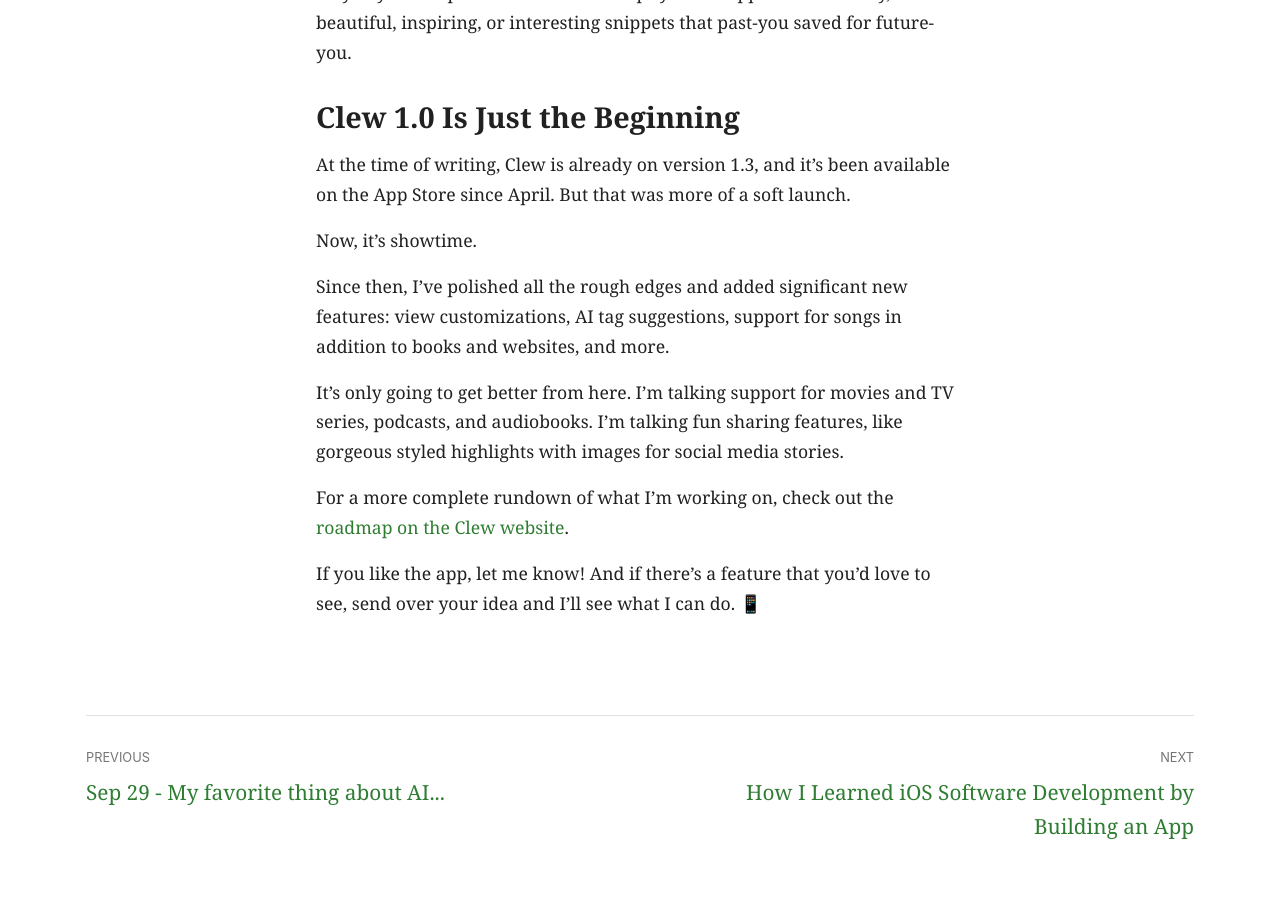
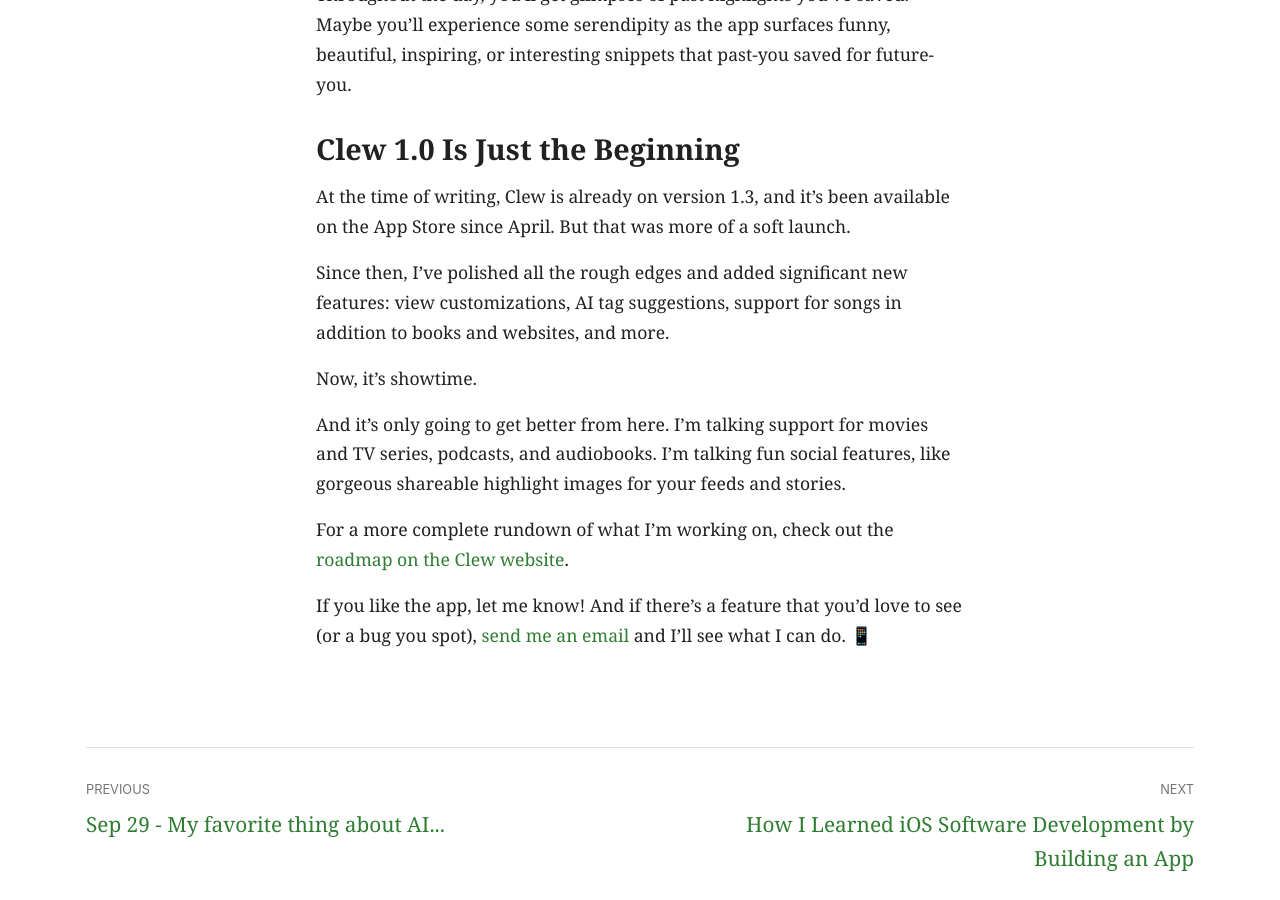
Before and after one commit to ttwardz/bum-notes-blog, a Jekyll site: the page built from _posts/2025-12-03-clew-i-built-an-iOS-app.md, in a window 1280 px wide and 900 px high, scrolled down 4561 px. Built offline with Jekyll 4.4.1, drawn with Linux system fonts in a browser that asks for light colours; some of the changed text lies outside the part shown.

Commit message:
updated clew blog post

```diff
--- a/_posts/2025-12-03-clew-i-built-an-iOS-app.md
+++ b/_posts/2025-12-03-clew-i-built-an-iOS-app.md
@@ -25,9 +25,16 @@ I wanted something that made it faster to save highlights, simpler to categorize
 
 So, I started learning iOS development and building what I was calling 'Breadcrumbs.' Pretty quickly, I realized that *this* was the way I wanted to build a library of highlights over my lifetime.
 
-That was in 2021. **Today, you can [download Clew for free on the App Store](https://apps.apple.com/app/clew-highlights-and-notes/id6477902274){:target="_blank"}.**
+That was in 2021. Been working on this for 4+ years.
+
+**Today, you can [download Clew for free on the App Store](https://apps.apple.com/app/clew-highlights-and-notes/id6477902274){:target="_blank"}.**
 
 ## What Is Clew?
+
+<picture>
+  <source media="(min-width: 601px)" srcset="/assets/images/clew-i-built-an-iOS-app/highlight-detail-and-book-detail-view-in-clew.webp">
+  <img src="/assets/images/clew-i-built-an-iOS-app/clew-highlight-detail-dark-crying-lot-49.webp" alt="Clew app showing highlight detail view" style="max-height: 400px; display: block; margin: 0 auto;">
+</picture>
 
 A **[commonplace book](https://onlineexhibits.library.yale.edu/s/not-reading/page/commonplace-book){:target="_blank"}** is what used to be a physical notebook that creative people used to save passages from books, poems, correspondence, etc. Things that inspired them, that made them laugh or cry, that they'd like to reference in future work.
 
@@ -41,11 +48,6 @@ It's all of those things, I guess, but at its heart, it's a modern commonplace b
 
 ### What Is _a_ "Clew?"
 Want to know the meaning behind the name? Download the app and go to the About section in Settings to find out! (You *could* look it up. But it's more fun if you don't.)
-
-<picture>
-  <source media="(min-width: 601px)" srcset="/assets/images/clew-i-built-an-iOS-app/highlight-detail-and-book-detail-view-in-clew.webp">
-  <img src="/assets/images/clew-i-built-an-iOS-app/clew-highlight-detail-dark-crying-lot-49.webp" alt="Clew app showing highlight detail view" style="max-height: 400px; display: block; margin: 0 auto;">
-</picture>
 
 ## Why Clew Is Better
 
@@ -90,18 +92,20 @@ Throughout the day, you'll get glimpses of past highlights you've saved. Maybe y
 
 At the time of writing, Clew is already on version 1.3, and it's been available on the App Store since April. But that was more of a soft launch.
 
+Since then, I've polished all the rough edges and added significant new features: view customizations, AI tag suggestions, support for songs in addition to books and websites, and more.
+
 Now, it's showtime.
 
-Since then, I've polished all the rough edges and added significant new features: view customizations, AI tag suggestions, support for songs in addition to books and websites, and more.
-
-It's only going to get better from here. I'm talking support for movies and TV series, podcasts, and audiobooks. I'm talking fun sharing features, like gorgeous styled highlights with images for social media stories.
+And it's only going to get better from here. I'm talking support for movies and TV series, podcasts, and audiobooks. I'm talking fun social features, like gorgeous shareable highlight images for your feeds and stories.
 
 For a more complete rundown of what I'm working on, check out the [roadmap on the Clew website](https://getclew.com/roadmap/){:target="_blank"}.
 
-If you like the app, let me know! And if there's a feature that you'd love to see, send over your idea and I'll see what I can do. 📱
+If you like the app, let me know! And if there's a feature that you'd love to see (or a bug you spot), [send me an email](mailto:help@getclew.com) and I'll see what I can do. 📱
 
 {% comment %}
-And if you want to know more about how I built the app, check out my post: [How I Learned iOS Software Development by Building an App]({% post_url 2025-12-05-how-i-learned-iOS-development-building-clew %}).
+Put this in the "I started learning..." line in the intro:
 
-It might be both a lot harder and a lot easier than you'd think...
+> And if you want to know more about how I built the app, check out my post: [How I Learned iOS Software Development by Building an App]({% post_url 2025-12-05-how-i-learned-iOS-development-building-clew %}).
+
+> It might be both a lot harder and a lot easier than you'd think...
 {% endcomment %}
```
